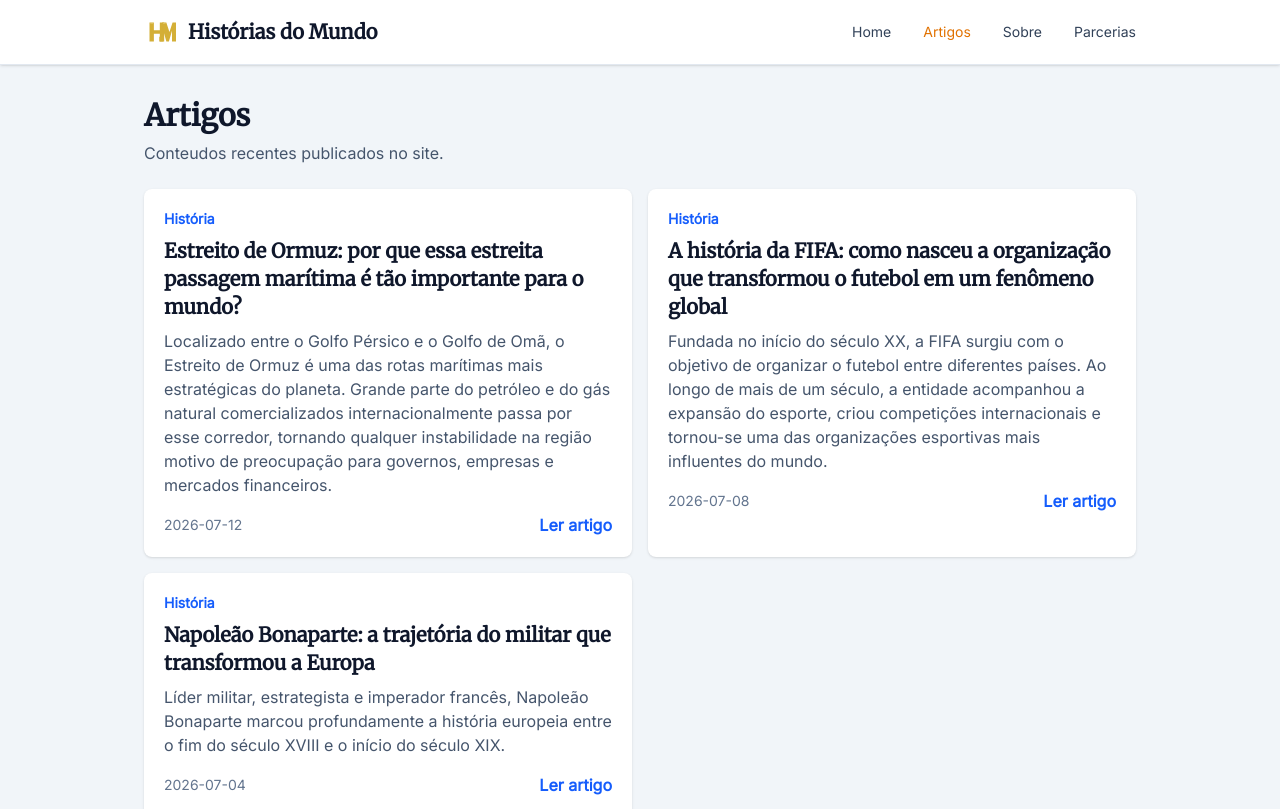
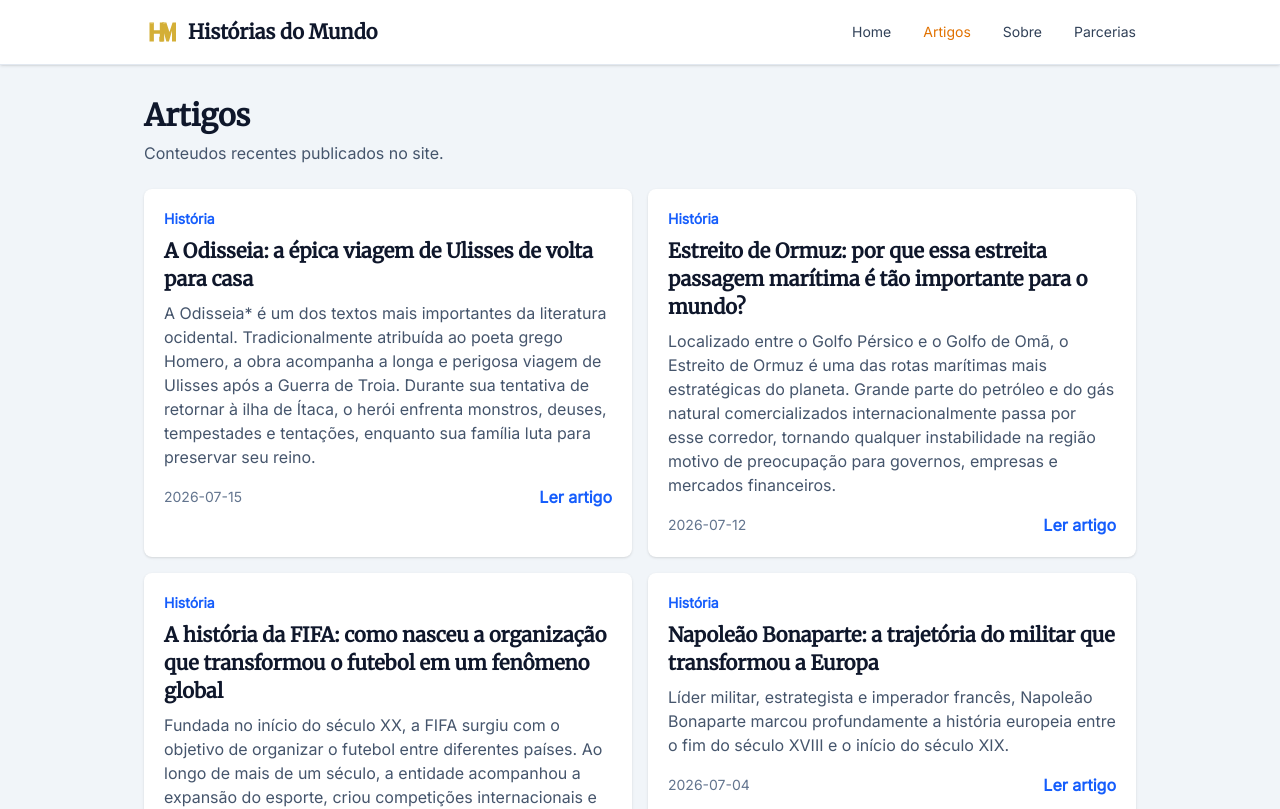
Before and after one commit to jordanlp19/Hist-rias-do-mundo, a React (Vite) app in the folder frontend/: page /artigos in a window 1280 px wide. Shown: the top 809 px of the page. Built offline with nearby package versions, Linux system fonts and the light colour scheme; what tailwind-animations would draw is missing.

Commit message:
Novo artigo Odisseia

```diff
--- a/frontend/src/data/articles.js
+++ b/frontend/src/data/articles.js
@@ -1,5 +1,6 @@
 import fifaImage from "../assets/articles/Flag_of_FIFA.svg.webp";
 import hormuzImage from "../assets/articles/Strait_of_Hormuz.webp";
+import odisseiImage from "../assets/articles/odisseia.webp";
 
 const articles = [
   {
@@ -166,6 +167,57 @@ International Energy Agency - Estudos sobre segurança energética e comércio i
 United Nations Conference on Trade and Development - Publicações sobre transporte marítimo e comércio global.
 International Maritime Organization - Informações sobre segurança da navegação internacional.`,
   },
+
+  {
+    id: 4,
+    title: "A Odisseia: a épica viagem de Ulisses de volta para casa",
+    slug: "A Odisseia",
+    description:
+      "A Odisseia* é um dos textos mais importantes da literatura ocidental. Tradicionalmente atribuída ao poeta grego Homero, a obra acompanha a longa e perigosa viagem de Ulisses após a Guerra de Troia. Durante sua tentativa de retornar à ilha de Ítaca, o herói enfrenta monstros, deuses, tempestades e tentações, enquanto sua família luta para preservar seu reino.",
+    category: "História",
+    image: odisseiImage,
+    date: "2026-07-15",
+    author: "Jordan Lopes",
+    content: `Uma viagem que durou dez anos
+
+Depois de lutar durante aproximadamente dez anos na Guerra de Troia, Ulisses — chamado de Odisseu pelos gregos — inicia sua viagem de volta para casa. Entretanto, o percurso que deveria ser relativamente simples acaba durando outros dez anos.
+
+Ao longo da jornada, Ulisses enfrenta a ira de Poseidon, o deus dos mares, que dificulta constantemente seu retorno. O herói e seus companheiros são lançados de uma ilha para outra, enfrentando criaturas e acontecimentos que colocam suas vidas em risco.
+
+Entre os episódios mais conhecidos está o encontro com Polifemo, um ciclope de um único olho. Após ficar preso em sua caverna, Ulisses consegue enganá-lo e escapar, demonstrando que sua principal arma não era apenas a força, mas principalmente a inteligência.
+
+Durante a viagem, ele também encontra a feiticeira Circe, resiste ao canto das sereias, atravessa o estreito dominado pelos monstros Cila e Caríbdis e permanece durante anos na ilha da ninfa Calipso.
+
+Penélope e Telêmaco em Ítaca
+
+Enquanto Ulisses tenta retornar, sua esposa, Penélope, e seu filho, Telêmaco, enfrentam uma situação cada vez mais difícil em Ítaca.
+
+Acreditando que o rei estivesse morto, diversos pretendentes ocupam o palácio e pressionam Penélope para que escolha um novo marido. Para ganhar tempo, ela afirma que somente tomará uma decisão depois de terminar uma mortalha. Durante o dia, Penélope trabalha no tecido; durante a noite, desfaz secretamente parte do que havia produzido.
+
+Telêmaco, por sua vez, parte em busca de informações sobre o paradeiro do pai, iniciando sua própria jornada de amadurecimento. A narrativa, portanto, não acompanha apenas as aventuras de Ulisses, mas também a luta de sua família para proteger sua casa e sua posição em Ítaca.
+
+O retorno do herói
+
+Depois de perder todos os seus companheiros, Ulisses finalmente consegue chegar a Ítaca. Para não ser reconhecido imediatamente, retorna ao seu reino disfarçado de mendigo.
+
+Com a ajuda de Telêmaco e da deusa Atena, ele prepara uma vingança contra os pretendentes que haviam ocupado seu palácio. Após uma competição envolvendo seu antigo arco, Ulisses revela sua verdadeira identidade e recupera o controle de sua casa.
+
+O reencontro com Penélope, porém, não acontece imediatamente. Ela decide testar o homem que afirma ser seu marido, utilizando um segredo conhecido apenas pelo casal. Somente depois disso reconhece definitivamente o retorno de Ulisses.
+
+Mais do que uma história de aventuras
+
+A Odisseia é tradicionalmente atribuída a Homero e provavelmente se desenvolveu dentro de uma longa tradição de poesia oral da Grécia Antiga. A obra foi organizada em 24 cantos e transmitida por gerações antes de chegar às versões escritas preservadas atualmente. A identidade de Homero e a maneira como os poemas homéricos foram compostos continuam sendo debatidas pelos pesquisadores.
+
+Além de monstros e batalhas, o poema aborda temas como família, identidade, hospitalidade, lealdade, inteligência e desejo de retornar ao lar. Ulisses não é apresentado como um herói perfeito: ele comete erros, demonstra orgulho e sofre as consequências de algumas de suas decisões.
+
+A influência da obra foi tão grande que a palavra “odisseia” passou a ser utilizada para representar qualquer viagem longa, difícil e cheia de acontecimentos inesperados. Mais de dois milênios depois, a história de Ulisses continua sendo adaptada em livros, filmes, peças teatrais e outras formas de arte.
+
+Fontes:
+Homero — A Odisseia - versão disponível na Perseus Digital Library, da Universidade Tufts.
+The Cambridge Guide to Homer - Cambridge University Press.
+World History Encyclopedia - Odyssey: Homer’s Epic Poem of Redemption.
+The Metropolitan Museum of Art - materiais sobre Homero e a Grécia Antiga.`,
+  },
 ];
 
 export default articles;
```
Also changed, not shown: frontend/src/assets/articles/odisseia.webp (added).
